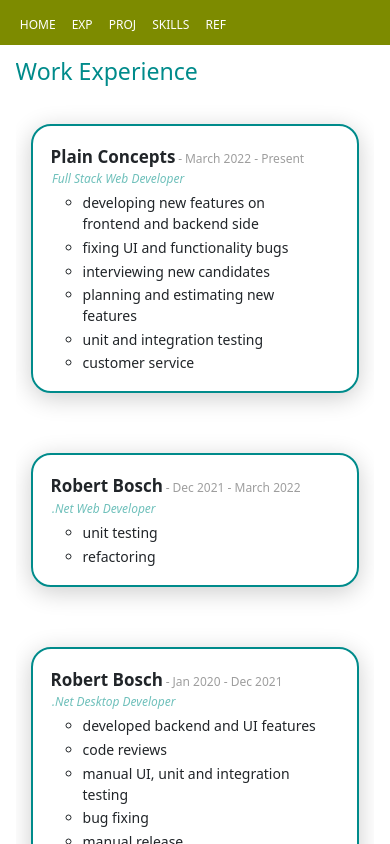
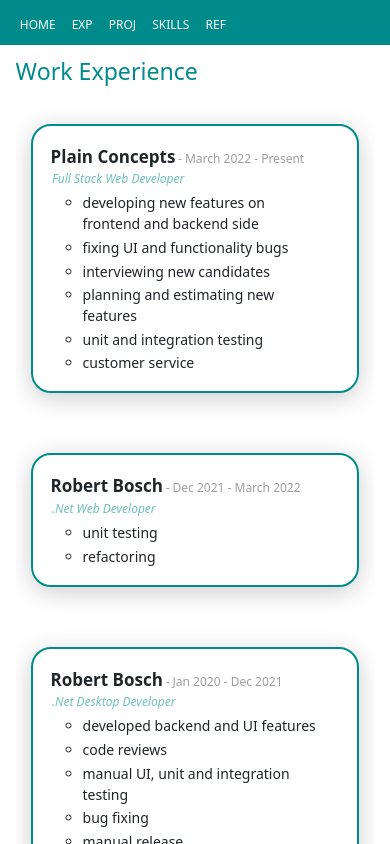
Before and after one commit to amaries95/AlexandruMaries, a React (Create React App) app: page /AlexandruMaries/experience in a window 390 px wide. Built offline with nearby package versions, Linux system fonts and the light colour scheme; some icons are missing; the HTML template or start-up script is replaced by a standard one.

Commit message:
Finish responsiveness

```diff
--- a/src/App.css
+++ b/src/App.css
@@ -27,19 +27,16 @@
   width: 10px;
 }
 
-/* Track */
 ::-webkit-scrollbar-track {
   box-shadow: inset 0 0 5px white;
   border-radius: 10px;
 }
 
-/* Handle */
 ::-webkit-scrollbar-thumb {
   background: rgb(184, 202, 202);
   border-radius: 10px;
 }
 
-/* Handle on hover */
 ::-webkit-scrollbar-thumb:hover {
   background: darkcyan;
 }
@@ -55,3 +52,15 @@
     margin-top: 50px;
   }
 }
+
+@media only screen and (max-height: 500px) {
+  .col-3 {
+    display: none;
+  }
+
+  .content-container {
+    width: 100vw;
+    margin-left: 0%;
+    margin-top: 50px;
+  }
+}
--- a/src/App.js
+++ b/src/App.js
@@ -26,10 +26,6 @@
                 path="/AlexandruMaries/experience"
                 element={<Experience />}
               ></Route>
-              {/* <Route
-                path="/AlexandruMaries/education"
-                element={<Education></Education>}
-              ></Route> */}
               <Route
                 path="/AlexandruMaries/projects"
                 element={<Projects></Projects>}
--- a/src/components/MobileHeaderMenu/MobileHeaderMenu.module.css
+++ b/src/components/MobileHeaderMenu/MobileHeaderMenu.module.css
@@ -1,14 +1,20 @@
 .container {
     width: 100%;
-    background-color: rgb(125, 139, 0);
+    background-color: darkcyan;
     height: 45px;
     position: fixed;
     top: 0;
     display: flex;
 }
 
-@media only screen and (min-width: 701px) {
+@media (min-width: 701px), (min-height: 501px) {
     .container{
         display: none;
     }
 }
+
+@media (max-width: 700px), (max-height: 500px) {
+    .container{
+        display: flex;
+    }
+}
```
